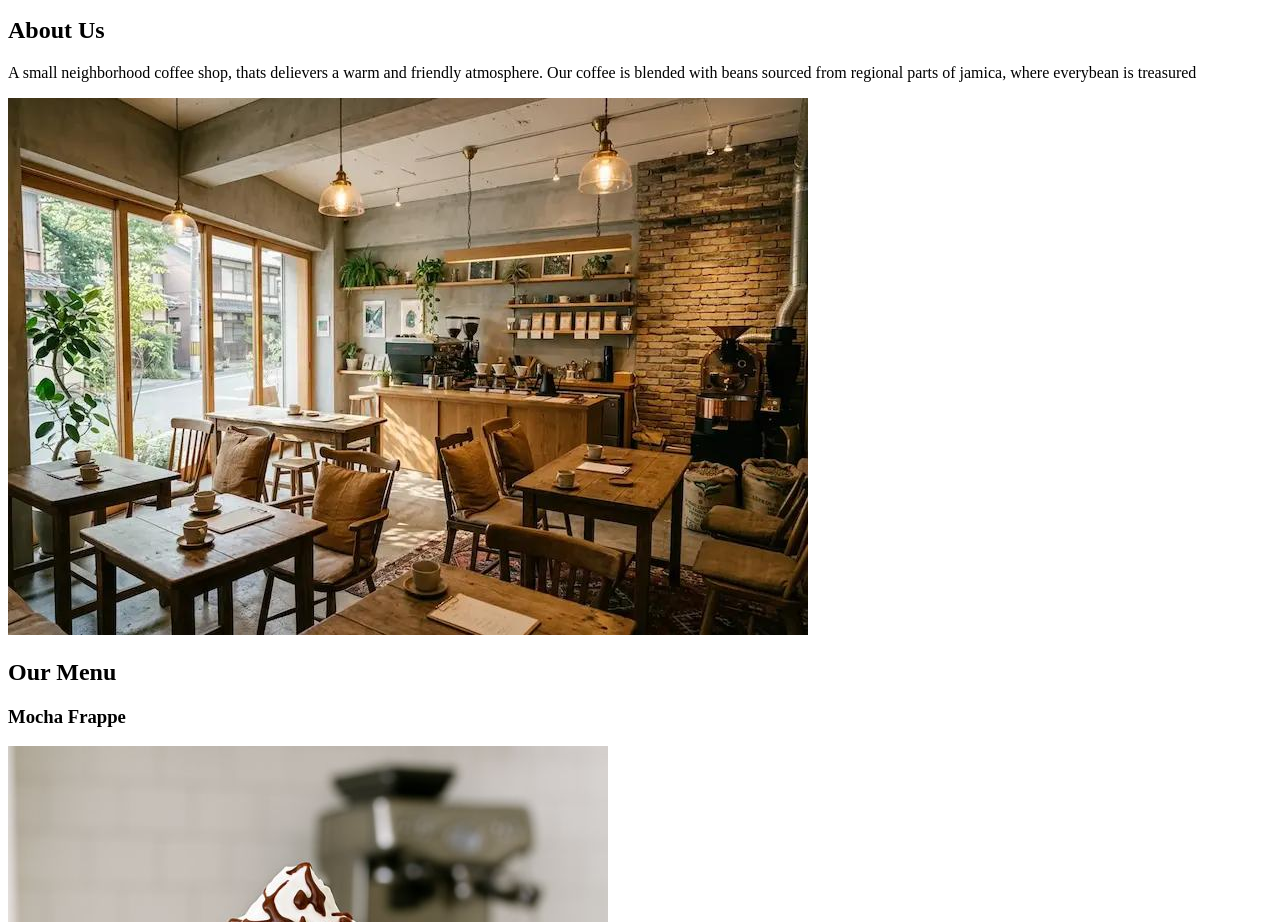
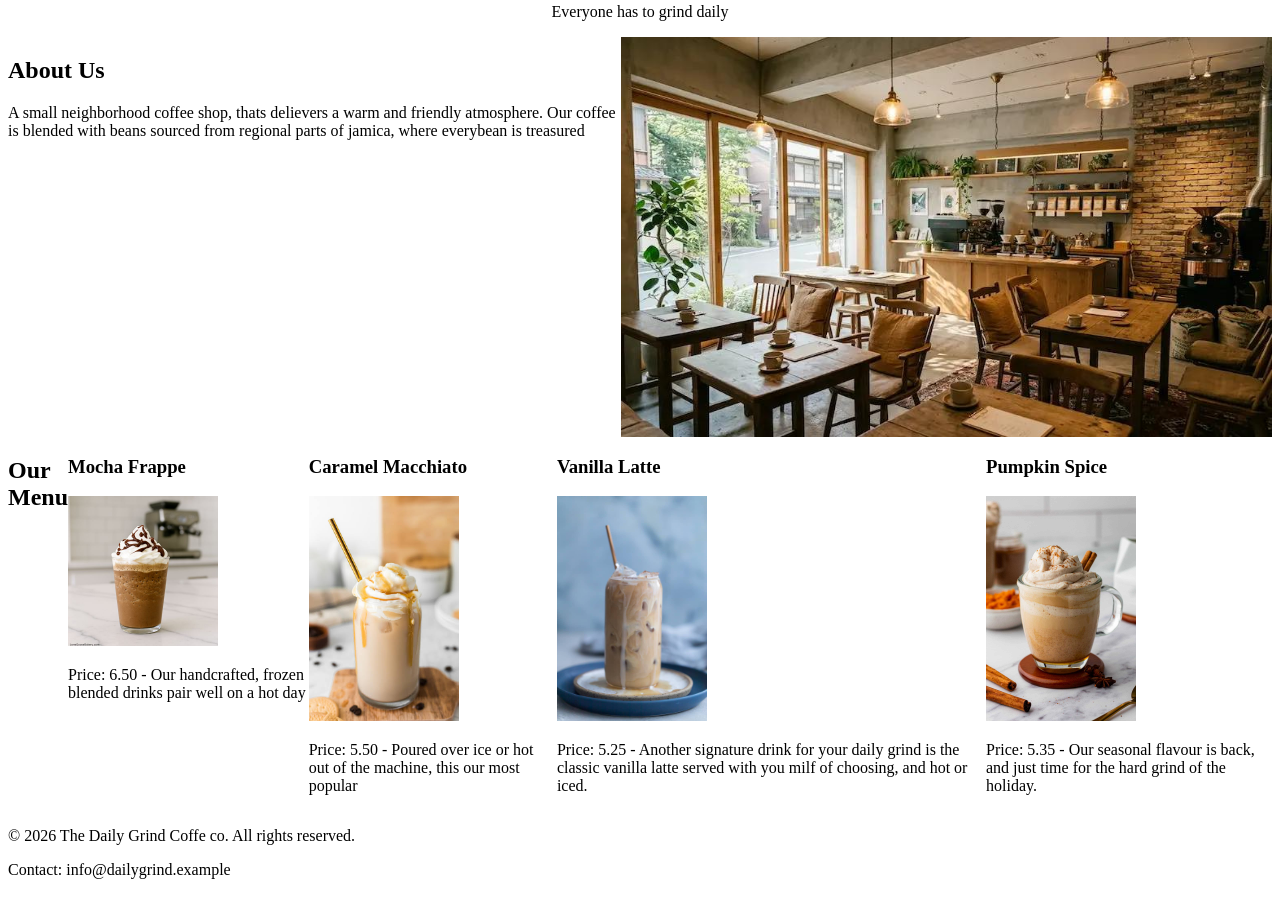
Before and after one commit to Verdster98/fullstack-refresher, a plain HTML site: page daily-grind/index.html in a window 1280 px wide. Shown: the part 101-1023 px from the top of the page. After the commit the page ends 996 px from the top, so only its background shows below. Drawn offline with Linux system fonts and the light colour scheme.

Commit message:
Html completed

```diff
--- a/daily-grind/index.html
+++ b/daily-grind/index.html
@@ -17,21 +17,35 @@
             <h2>About Us</h2>
             <p>A small neighborhood coffee shop, thats delievers a warm and friendly atmosphere. Our coffee is blended with beans sourced from regional parts of jamica, where everybean is treasured</p>
             </div>
-            <img id="coffee-shop" src="./images/coffee-shop.jpg" alt="coffee-shop">
+            <img id="shop-img" src="./images/coffee-shop.jpg" alt="coffee-shop">
         </section>
         <section>
             <h2>Our Menu</h2>
             <div>
                 <h3>Mocha Frappe</h3>
-                <img src="./images/mocha.jpg" alt="mocha">
+                <img class="men-img" src="./images/mocha.jpg" alt="mocha">
                 <p>Price: 6.50 - Our handcrafted, frozen blended drinks pair well on a hot day</p>
             </div>
             <div>
                 <h3>Caramel Macchiato</h3>
-                <img src="./images/caramel.jpg" alt="caramel">
+                <img class="men-img" src="./images/caramel.jpg" alt="caramel">
                 <p>Price: 5.50 - Poured over ice or hot out of the machine, this our most popular</p>
+            </div>
+            <div>
+                <h3>Vanilla Latte</h3>
+                <img class="men-img" src="./images/vanilla.jpg" alt="Vanilla Latte">
+                <p>Price: 5.25 - Another signature drink for your daily grind is the classic vanilla latte served with you milf of choosing, and hot or iced.</p>
+            </div>
+            <div>
+                <h3>Pumpkin Spice</h3>
+                <img class="men-img" src="./images/pumpkin.jpg" alt="Pumpkin drink">
+                <p>Price: 5.35 - Our seasonal flavour is back, and just time for the hard grind of the holiday.</p>
             </div>
         </section>
     </main>
+    <footer>
+        <p>&copy; 2026 The Daily Grind Coffe co. All rights reserved.</p>
+        <p>Contact: info@dailygrind.example</p>
+    </footer>
 </body>
 </html>
--- a/daily-grind/style.css
+++ b/daily-grind/style.css
@@ -0,0 +1,21 @@
+.men-img {
+    width: 100%;
+    max-width: 150px;
+    height: auto;
+}
+
+#shop-img{
+    width: 100%;
+    max-width: 700px;
+    height: 400px;
+}
+header {
+    display: flex;
+    flex-direction: column;
+    align-items: center;
+}
+
+section {
+    display: flex;
+
+}
```
